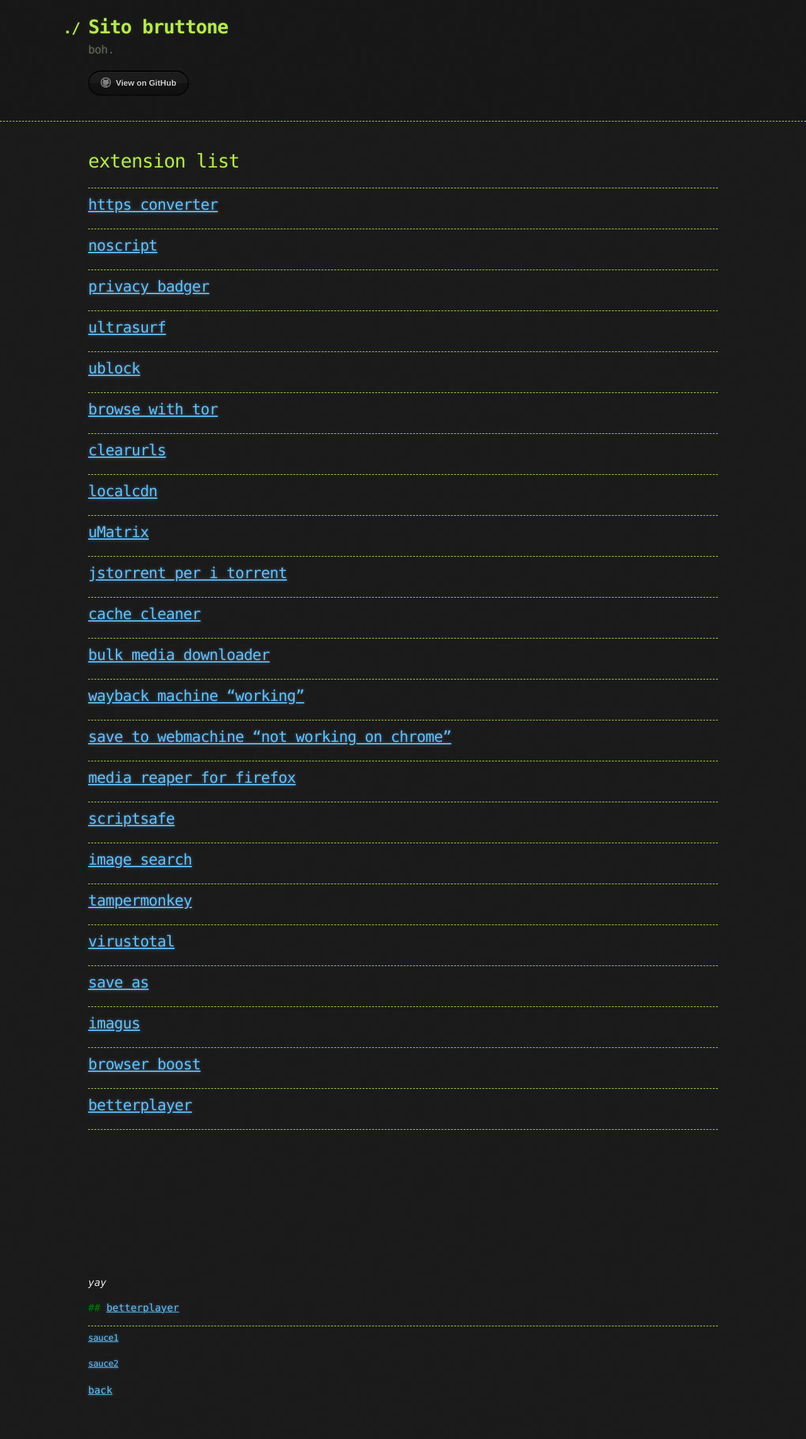
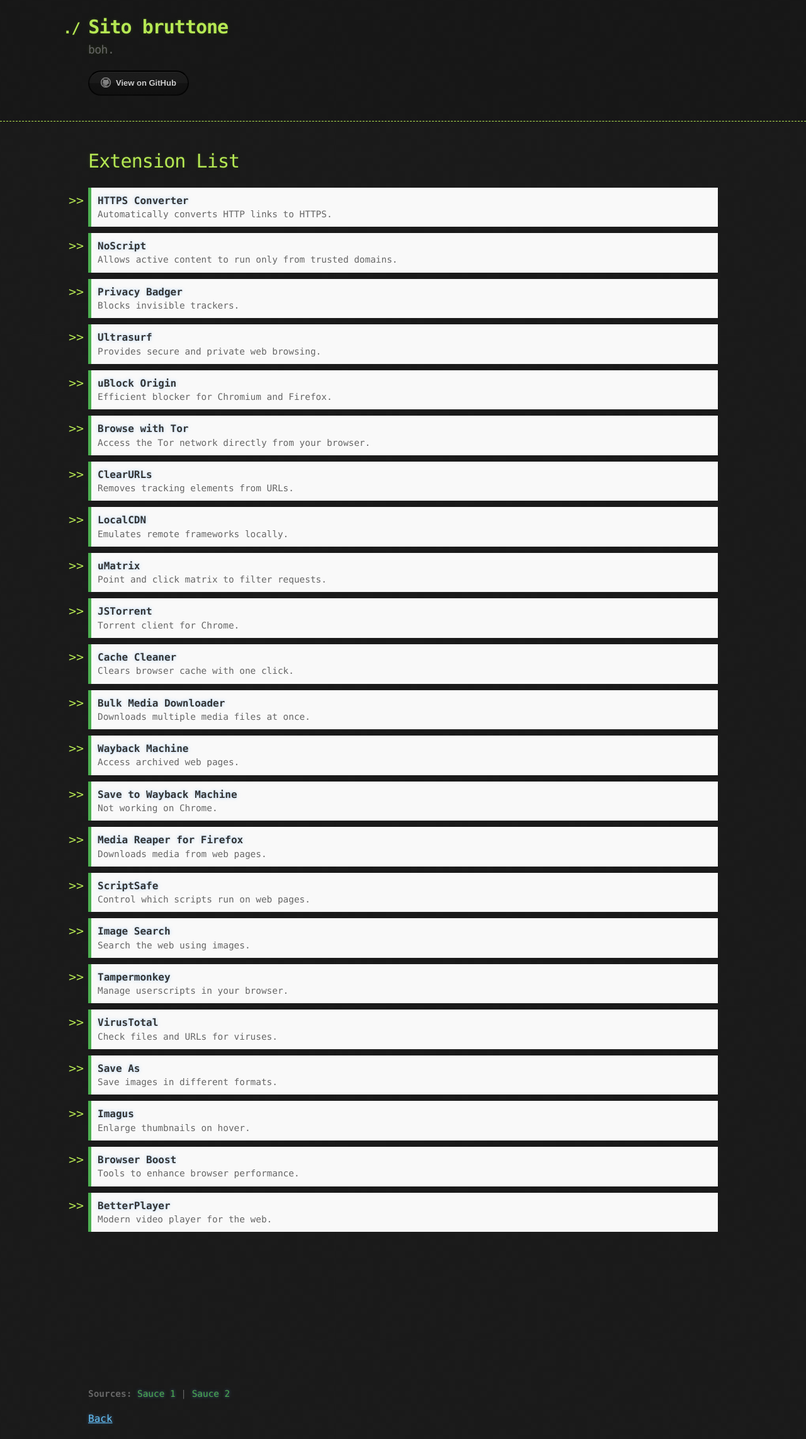
Before and after one commit to Soleeee6272/soleeee6272.github.io, a Jekyll site: the page built from another-page.md, in a window 1280 px wide. Shown: the whole page at 63% size. Built offline with Jekyll 4.4.1, drawn with Linux system fonts in a browser that asks for light colours; our own code applies the rules of GitHub Pages for plain Markdown files; before the commit the page ends 2240 px from its top, so only the background shows below that; grey boxes are pictures that could not be loaded.

Commit message:
Update another-page.md

```diff
--- a/another-page.md
+++ b/another-page.md
@@ -2,63 +2,156 @@
 layout: default
 ---
 
-# extension list
----
-## [https converter](https://chromewebstore.google.com/detail/smart-https/cmleijjdpceldbelpnpkddofmcmcaknm)
----
-## [noscript](https://chromewebstore.google.com/detail/noscript/doojmbjmlfjjnbmnoijecmcbfeoakpjm)
----
-## [privacy badger](https://chromewebstore.google.com/detail/privacy-badger/pkehgijcmpdhfbdbbnkijodmdjhbjlgp)
----
-## [ultrasurf](https://chromewebstore.google.com/detail/ultrasurf-security-privac/mjnbclmflcpookeapghfhapeffmpodij)
----
-## [ublock](https://chromewebstore.google.com/detail/ublock-origin/cjpalhdlnbpafiamejdnhcphjbkeiagm)
----
-## [browse with tor](https://chromewebstore.google.com/detail/onion-browser-button/fockhhgebmfjljjmjhbdgibcmofjbpca)
----
-## [clearurls](https://chromewebstore.google.com/detail/clearurls/lckanjgmijmafbedllaakclkaicjfmnk)
----
-## [localcdn](https://chromewebstore.google.com/detail/localcdn/njdfdhgcmkocbgbhcioffdbicglldapd)
----
-## [uMatrix](https://chromewebstore.google.com/detail/umatrix/ogfcmafjalglgifnmanfmnieipoejdcf)
----
-## [jstorrent per i torrent](https://chromewebstore.google.com/detail/jstorrent/anhdpjpojoipgpmfanmedjghaligalgb)
----
-## [cache cleaner](https://chromewebstore.google.com/detail/cache-cleaner/dlbokacakimelkoonlnbmpepoihfmehh)
----
-## [bulk media downloader](https://chromewebstore.google.com/detail/bulk-media-downloader/ehfdcgbfcboceiclmjaofdannmjdeaoi)
----
-## [wayback machine "working"](https://chromewebstore.google.com/detail/wayback-machine/fpnmgdkabkmnadcjpehmlllkndpkmiak)
----
-## [save to webmachine "not working on chrome" ](https://chromewebstore.google.com/detail/save-to-the-wayback-machi/eebpioaailbjojmdbmlpomfgijnlcemk)
----
-## [media reaper for firefox](https://addons.mozilla.org/en-US/firefox/addon/media-reaper/)
----
-## [scriptsafe](https://chromewebstore.google.com/detail/scriptsafe/oiigbmnaadbkfbmpbfijlflahbdbdgdf)
----
-## [image search](https://chromewebstore.google.com/detail/search-by-image/cnojnbdhbhnkbcieeekonklommdnndci)
----
-## [tampermonkey](https://chromewebstore.google.com/detail/tampermonkey/dhdgffkkebhmkfjojejmpbldmpobfkfo)
----
-## [virustotal](https://chromewebstore.google.com/detail/vt4browsers/efbjojhplkelaegfbieplglfidafgoka)
----
-## [save as](https://chromewebstore.google.com/detail/save-image-as-type/gabfmnliflodkdafenbcpjdlppllnemd)
----
-## [imagus](https://chromewebstore.google.com/detail/imagus/immpkjjlgappgfkkfieppnmlhakdmaab)
----
-## [browser boost](https://chromewebstore.google.com/detail/browser-boost-strumenti-a/akknpgblpchaoebdoiojonnahhnfgnem)
----
-## [betterplayer](https://chromewebstore.google.com/detail/betterplayer-a-modern-vid/dbcfpoaehlbfdeeaonihhkoocmjgalco)
----
+# Extension List
 
-<iframe src="https://api.myip.com/" width="300" height="200" style="border:none;"> </iframe>
+<style>
+  .extension-list {
+    list-style-type: none;
+    padding: 0;
+  }
+  .extension-list li {
+    margin: 10px 0;
+    padding: 10px;
+    border-left: 5px solid #4CAF50;
+    background-color: #f9f9f9;
+    transition: background-color 0.3s ease;
+  }
+  .extension-list li:hover {
+    background-color: #e9e9e9;
+  }
+  .extension-list a {
+    text-decoration: none;
+    color: #333;
+    font-weight: bold;
+  }
+  .extension-list a:hover {
+    color: #4CAF50;
+  }
+  .extension-list .description {
+    font-size: 0.9em;
+    color: #666;
+  }
+  .iframe-container {
+    margin: 20px 0;
+    text-align: center;
+  }
+  .sauce-links {
+    margin-top: 20px;
+    font-size: 0.9em;
+    color: #666;
+  }
+  .sauce-links a {
+    color: #4CAF50;
+    text-decoration: none;
+  }
+  .sauce-links a:hover {
+    text-decoration: underline;
+  }
+</style>
 
-_yay_
+<ul class="extension-list">
+  <li>
+    <a href="https://chromewebstore.google.com/detail/smart-https/cmleijjdpceldbelpnpkddofmcmcaknm">HTTPS Converter</a>
+    <div class="description">Automatically converts HTTP links to HTTPS.</div>
+  </li>
+  <li>
+    <a href="https://chromewebstore.google.com/detail/noscript/doojmbjmlfjjnbmnoijecmcbfeoakpjm">NoScript</a>
+    <div class="description">Allows active content to run only from trusted domains.</div>
+  </li>
+  <li>
+    <a href="https://chromewebstore.google.com/detail/privacy-badger/pkehgijcmpdhfbdbbnkijodmdjhbjlgp">Privacy Badger</a>
+    <div class="description">Blocks invisible trackers.</div>
+  </li>
+  <li>
+    <a href="https://chromewebstore.google.com/detail/ultrasurf-security-privac/mjnbclmflcpookeapghfhapeffmpodij">Ultrasurf</a>
+    <div class="description">Provides secure and private web browsing.</div>
+  </li>
+  <li>
+    <a href="https://chromewebstore.google.com/detail/ublock-origin/cjpalhdlnbpafiamejdnhcphjbkeiagm">uBlock Origin</a>
+    <div class="description">Efficient blocker for Chromium and Firefox.</div>
+  </li>
+  <li>
+    <a href="https://chromewebstore.google.com/detail/onion-browser-button/fockhhgebmfjljjmjhbdgibcmofjbpca">Browse with Tor</a>
+    <div class="description">Access the Tor network directly from your browser.</div>
+  </li>
+  <li>
+    <a href="https://chromewebstore.google.com/detail/clearurls/lckanjgmijmafbedllaakclkaicjfmnk">ClearURLs</a>
+    <div class="description">Removes tracking elements from URLs.</div>
+  </li>
+  <li>
+    <a href="https://chromewebstore.google.com/detail/localcdn/njdfdhgcmkocbgbhcioffdbicglldapd">LocalCDN</a>
+    <div class="description">Emulates remote frameworks locally.</div>
+  </li>
+  <li>
+    <a href="https://chromewebstore.google.com/detail/umatrix/ogfcmafjalglgifnmanfmnieipoejdcf">uMatrix</a>
+    <div class="description">Point and click matrix to filter requests.</div>
+  </li>
+  <li>
+    <a href="https://chromewebstore.google.com/detail/jstorrent/anhdpjpojoipgpmfanmedjghaligalgb">JSTorrent</a>
+    <div class="description">Torrent client for Chrome.</div>
+  </li>
+  <li>
+    <a href="https://chromewebstore.google.com/detail/cache-cleaner/dlbokacakimelkoonlnbmpepoihfmehh">Cache Cleaner</a>
+    <div class="description">Clears browser cache with one click.</div>
+  </li>
+  <li>
+    <a href="https://chromewebstore.google.com/detail/bulk-media-downloader/ehfdcgbfcboceiclmjaofdannmjdeaoi">Bulk Media Downloader</a>
+    <div class="description">Downloads multiple media files at once.</div>
+  </li>
+  <li>
+    <a href="https://chromewebstore.google.com/detail/wayback-machine/fpnmgdkabkmnadcjpehmlllkndpkmiak">Wayback Machine</a>
+    <div class="description">Access archived web pages.</div>
+  </li>
+  <li>
+    <a href="https://chromewebstore.google.com/detail/save-to-the-wayback-machi/eebpioaailbjojmdbmlpomfgijnlcemk">Save to Wayback Machine</a>
+    <div class="description">Not working on Chrome.</div>
+  </li>
+  <li>
+    <a href="https://addons.mozilla.org/en-US/firefox/addon/media-reaper/">Media Reaper for Firefox</a>
+    <div class="description">Downloads media from web pages.</div>
+  </li>
+  <li>
+    <a href="https://chromewebstore.google.com/detail/scriptsafe/oiigbmnaadbkfbmpbfijlflahbdbdgdf">ScriptSafe</a>
+    <div class="description">Control which scripts run on web pages.</div>
+  </li>
+  <li>
+    <a href="https://chromewebstore.google.com/detail/search-by-image/cnojnbdhbhnkbcieeekonklommdnndci">Image Search</a>
+    <div class="description">Search the web using images.</div>
+  </li>
+  <li>
+    <a href="https://chromewebstore.google.com/detail/tampermonkey/dhdgffkkebhmkfjojejmpbldmpobfkfo">Tampermonkey</a>
+    <div class="description">Manage userscripts in your browser.</div>
+  </li>
+  <li>
+    <a href="https://chromewebstore.google.com/detail/vt4browsers/efbjojhplkelaegfbieplglfidafgoka">VirusTotal</a>
+    <div class="description">Check files and URLs for viruses.</div>
+  </li>
+  <li>
+    <a href="https://chromewebstore.google.com/detail/save-image-as-type/gabfmnliflodkdafenbcpjdlppllnemd">Save As</a>
+    <div class="description">Save images in different formats.</div>
+  </li>
+  <li>
+    <a href="https://chromewebstore.google.com/detail/imagus/immpkjjlgappgfkkfieppnmlhakdmaab">Imagus</a>
+    <div class="description">Enlarge thumbnails on hover.</div>
+  </li>
+  <li>
+    <a href="https://chromewebstore.google.com/detail/browser-boost-strumenti-a/akknpgblpchaoebdoiojonnahhnfgnem">Browser Boost</a>
+    <div class="description">Tools to enhance browser performance.</div>
+  </li>
+  <li>
+    <a href="https://chromewebstore.google.com/detail/betterplayer-a-modern-vid/dbcfpoaehlbfdeeaonihhkoocmjgalco">BetterPlayer</a>
+    <div class="description">Modern video player for the web.</div>
+  </li>
+</ul>
 
-<span style="color: green"> ## [betterplayer](https://chromewebstore.google.com/detail/betterplayer-a-modern-vid/dbcfpoaehlbfdeeaonihhkoocmjgalco) </span>
+<div class="iframe-container">
+  <iframe src="https://api.myip.com/" width="300" height="200" style="border:none;"></iframe>
+</div>
 
----
-#### [sauce1](https://piracy.vercel.app/misc/browser-extensions#misc-browser-extensions)
-#### [sauce2](https://www.privacytools.io/)
+<div class="sauce-links">
+  <strong>Sources:</strong>
+  <a href="https://piracy.vercel.app/misc/browser-extensions#misc-browser-extensions">Sauce 1</a> |
+  <a href="https://www.privacytools.io/">Sauce 2</a>
+</div>
 
-[back](./)
+[Back](./)
```
